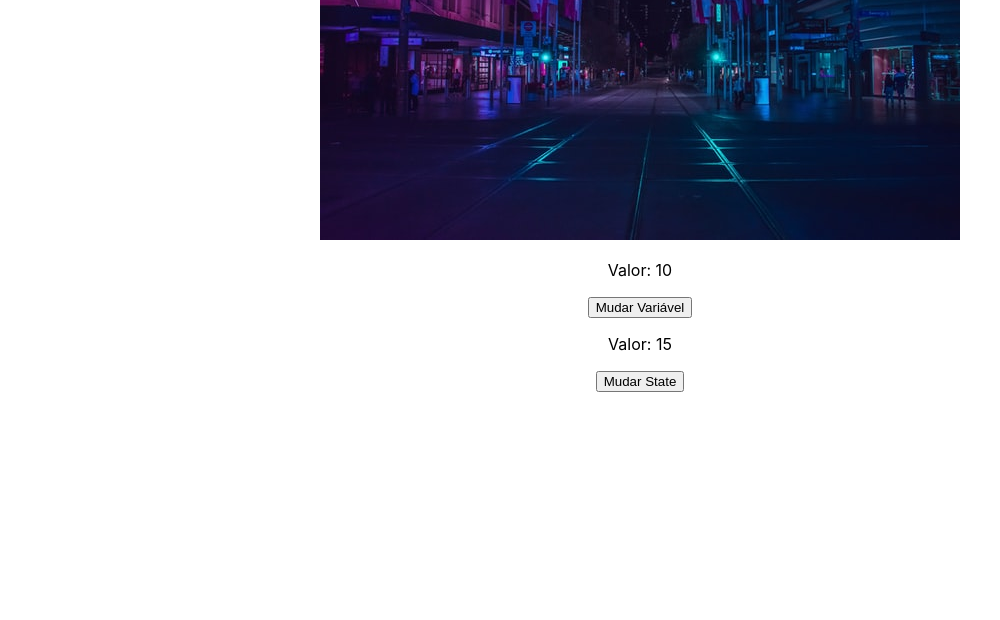
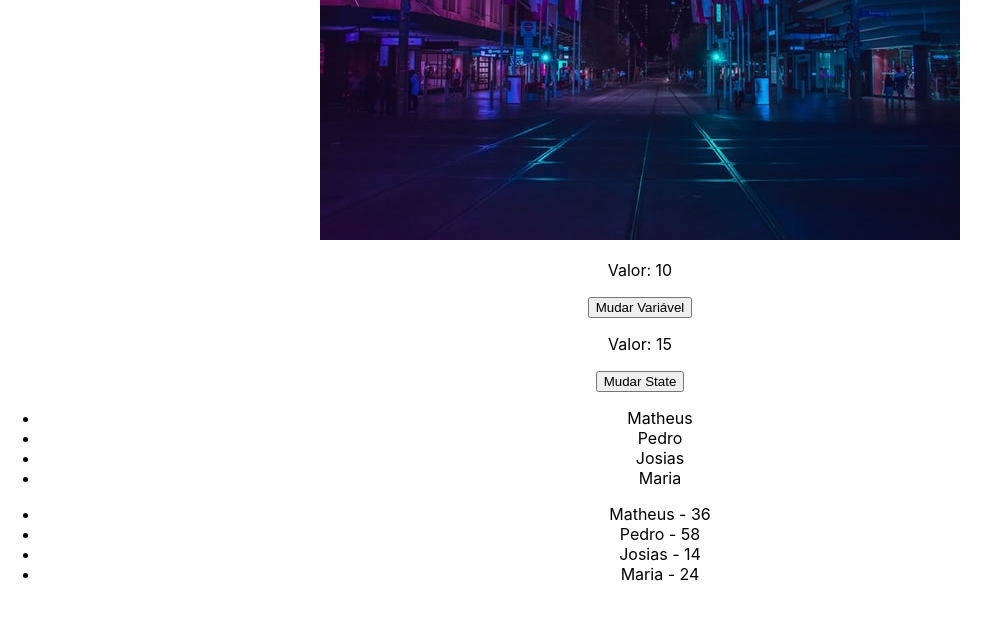
Before and after one commit to EdiGaliani/learningReactJs, a React (Create React App) app in the folder 3_avancando/: page / in a window 1280 px wide. Shown: the part 700-1320 px from the top of the page, without its empty margins (0-1000 px from the left). Built offline with nearby package versions, Linux system fonts and the light colour scheme.

Commit message:
Rendering the list with map

```diff
--- a/3_avancando/src/App.js
+++ b/3_avancando/src/App.js
@@ -1,5 +1,6 @@
 import './App.css';
 import City from './assets/city.jpg';
+import ListRender from './components/ListRender';
 import ManageData from './components/ManageData';
 
 function App() {
@@ -17,6 +18,7 @@ function App() {
         <img src={City} alt="Cidade" />
       </div>
       <ManageData />
+      <ListRender />
     </div>
   );
 }
--- /dev/null
+++ b/3_avancando/src/components/ListRender.jsx
@@ -0,0 +1,30 @@
+import React, { useState } from 'react'
+
+const ListRender = () => {
+    const [List] = useState(["Matheus", "Pedro", "Josias", "Maria"]);
+    const [users] = useState([
+        {id: 1, name: "Matheus", age: 36},
+        {id: 2, name: "Pedro", age: 58},
+        {id: 3, name: "Josias", age: 14},
+        {id: 4, name: "Maria", age: 24}
+
+    ])
+  return (
+    <div>
+        <ul>
+            {List.map((item, i) => (
+                <li key={i}>{item}</li>
+            ))}
+        </ul>
+        <ul>
+            {users.map((user) => (
+                <li key={user.id}>
+                    {user.name} - {user.age}
+                </li>
+            ))}
+        </ul>
+    </div>
+  )
+}
+
+export default ListRender
```
